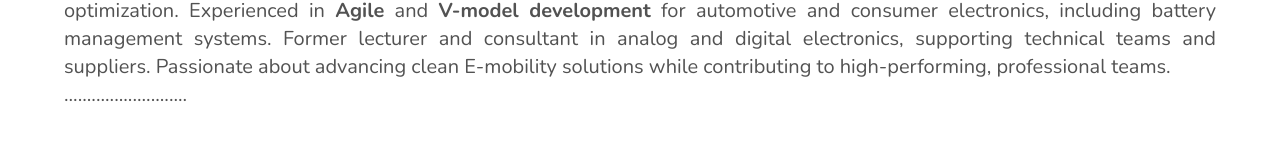
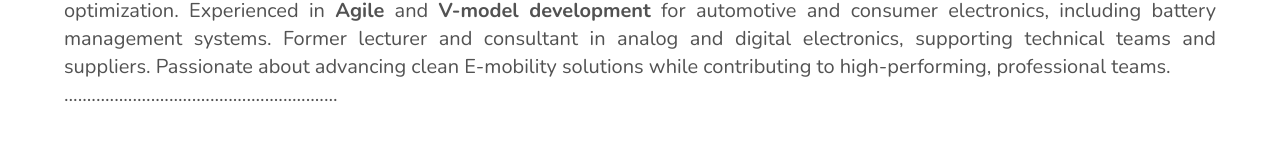
Before and after one commit to AlirezaShal/Portfolio_Alireza, a React (Vite) app: page / in a window 1280 px wide. Shown: the part 626-786 px from the top of the page. Built offline with nearby package versions, Linux system fonts and the light colour scheme.

Commit message:
change Education css

```diff
--- a/src/components/modules/AboutMe.jsx
+++ b/src/components/modules/AboutMe.jsx
@@ -33,7 +33,7 @@ function AboutMe() {
             high-performing, professional teams.
           </p>
           <p className="mb-4 lg:text-xl text-m leading-8 text-neutral-600 text-justify">
-            ...........................
+            ............................................................
           </p>
         </motion.div>
       </div>
```
